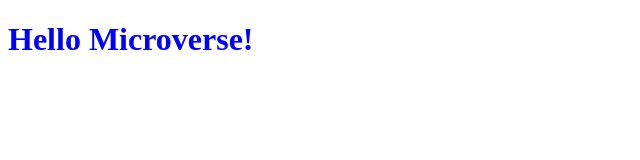
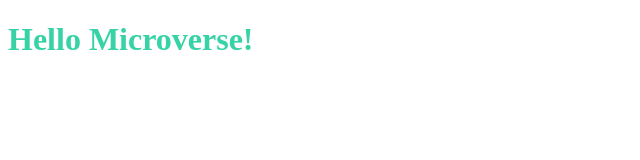
Before and after one commit to Gmanlove/Hello-Microverse, a website: page index.html in a window 1280 px wide. Shown: the whole page, without its empty margins (0-640 px from the left). Drawn offline with Linux system fonts and the light colour scheme.

Commit message:
update styling

```diff
--- a/style.css
+++ b/style.css
@@ -1,3 +1,3 @@
 .project {
-  color: blue;
+  color: rgb(55, 211, 167);
 }
```
